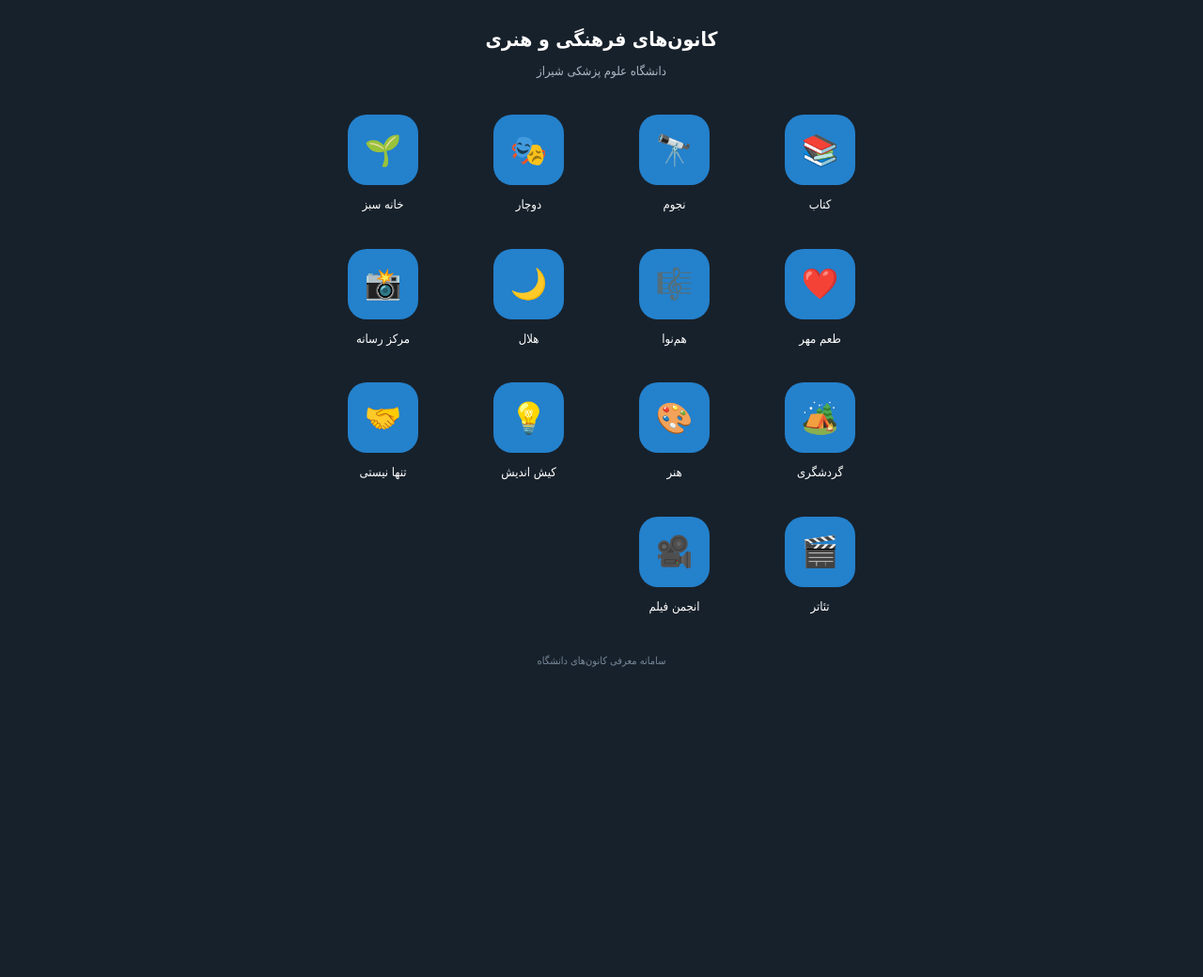
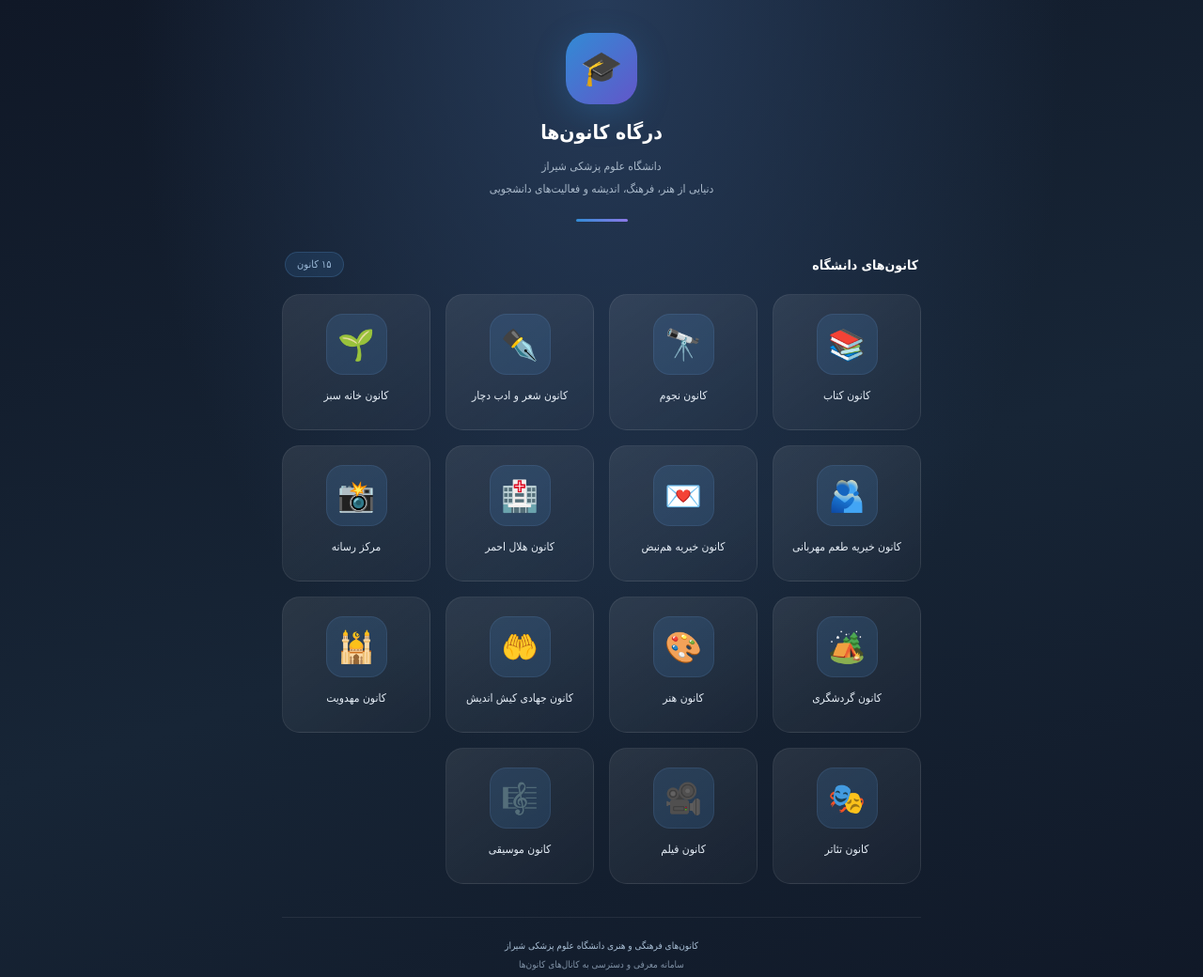
Before and after one commit to ar127001/kanoon_sums-telegram-miniapp, a plain HTML site: page index.html in a window 1280 px wide. Shown: the whole page at 94% size. Before the commit the page ends 800 px from the top, so only its background shows below. Drawn offline with Linux system fonts and the light colour scheme.

Commit message:
Update index.html

```diff
--- a/index.html
+++ b/index.html
@@ -1,4 +1,3 @@
-
 <!DOCTYPE html>
 <html lang="fa" dir="rtl">
 
@@ -6,100 +5,225 @@
     <meta charset="UTF-8">
     <meta name="viewport" content="width=device-width, initial-scale=1.0">
 
-    <title>کانون‌های فرهنگی و هنری دانشگاه علوم پزشکی شیراز</title>
+    <meta name="theme-color" content="#101827">
+
+    <title>کانون‌های دانشگاه علوم پزشکی شیراز</title>
 
     <script src="https://telegram.org/js/telegram-web-app.js"></script>
 
     <style>
         * {
             box-sizing: border-box;
+            margin: 0;
+            padding: 0;
         }
 
         body {
-            margin: 0;
-            padding: 25px 18px 35px;
-            background: #17212b;
+            min-height: 100vh;
+            padding: 35px 18px 30px;
+            background:
+                radial-gradient(ellipse at 50% 0%, #263b59 0%, transparent 55%),
+                linear-gradient(160deg, #101827, #172536 55%, #101827);
             color: #ffffff;
             font-family: Tahoma, sans-serif;
             text-align: center;
         }
 
-        .header {
-            margin-bottom: 35px;
+        .container {
+            max-width: 680px;
+            margin: auto;
         }
 
-        h2 {
+        /* Header */
+
+        .header {
+            margin-bottom: 32px;
+        }
+
+        .header-icon {
+            width: 76px;
+            height: 76px;
+            margin: 0 auto 18px;
+            display: flex;
+            align-items: center;
+            justify-content: center;
+            border-radius: 25px;
+            background: linear-gradient(135deg, #328bd5, #6256c9);
+            box-shadow: 0 10px 35px rgba(50, 139, 213, 0.25);
+            font-size: 36px;
+        }
+
+        h1 {
             font-size: 21px;
-            margin: 5px 0 10px;
+            font-weight: 700;
+            margin-bottom: 12px;
         }
 
         .subtitle {
-            color: #aab7c4;
-            font-size: 13px;
-            line-height: 1.8;
+            color: #a9b9ca;
+            font-size: 12px;
+            line-height: 2;
         }
+
+        .header-line {
+            width: 55px;
+            height: 3px;
+            margin: 20px auto 0;
+            border-radius: 10px;
+            background: linear-gradient(90deg, #328bd5, #8c79e8);
+        }
+
+        /* Section */
+
+        .section-title {
+            display: flex;
+            align-items: center;
+            justify-content: space-between;
+            margin-bottom: 18px;
+            padding: 0 3px;
+        }
+
+        .section-title h2 {
+            font-size: 14px;
+            font-weight: 600;
+        }
+
+        .count {
+            color: #9bb9d8;
+            background: rgba(65, 135, 205, 0.15);
+            border: 1px solid rgba(100, 165, 225, 0.2);
+            border-radius: 20px;
+            padding: 6px 12px;
+            font-size: 11px;
+        }
+
+        /* Grid */
 
         .grid {
             display: grid;
             grid-template-columns: repeat(3, minmax(0, 1fr));
-            gap: 28px 12px;
-            max-width: 600px;
-            margin: 0 auto;
+            gap: 13px;
         }
 
+        /* Cards */
+
         .item {
-            cursor: pointer;
+            min-width: 0;
+            min-height: 132px;
+            padding: 17px 7px 13px;
+            border: 1px solid rgba(255, 255, 255, 0.075);
+            border-radius: 19px;
+            background: linear-gradient(
+                145deg,
+                rgba(255, 255, 255, 0.085),
+                rgba(255, 255, 255, 0.025)
+            );
             color: #ffffff;
             text-decoration: none;
+            display: flex;
+            flex-direction: column;
+            align-items: center;
+            justify-content: flex-start;
+            gap: 11px;
+            cursor: pointer;
+            transition:
+                transform 0.2s ease,
+                background 0.2s ease,
+                border-color 0.2s ease,
+                box-shadow 0.2s ease;
             -webkit-tap-highlight-color: transparent;
-            min-width: 0;
+        }
+
+        .item:hover {
+            transform: translateY(-5px);
+            background: rgba(58, 126, 190, 0.17);
+            border-color: rgba(100, 170, 235, 0.4);
+            box-shadow: 0 10px 25px rgba(0, 0, 0, 0.15);
+        }
+
+        .item:active {
+            transform: scale(0.96);
         }
 
         .icon {
-            width: 65px;
-            height: 65px;
-            margin: 0 auto;
-            border-radius: 20px;
-            background: #2481cc;
+            width: 59px;
+            height: 59px;
+            border-radius: 18px;
             display: flex;
             align-items: center;
             justify-content: center;
             font-size: 29px;
-            transition: transform 0.2s, background 0.2s;
-        }
-
-        .item:active .icon {
-            transform: scale(0.92);
-            background: #1769a8;
+            background: rgba(70, 140, 210, 0.17);
+            border: 1px solid rgba(120, 175, 230, 0.12);
         }
 
         .item p {
-            font-size: 12px;
-            line-height: 1.8;
-            margin: 9px 0 0;
+            font-size: 11px;
+            line-height: 1.9;
+            font-weight: 500;
+            color: #e5edf6;
             overflow-wrap: anywhere;
         }
 
+        /* Footer */
+
         .footer {
-            margin-top: 40px;
-            color: #778899;
-            font-size: 11px;
+            margin-top: 35px;
+            padding-top: 20px;
+            border-top: 1px solid rgba(255, 255, 255, 0.07);
+            color: #7f91a5;
+            font-size: 10px;
+            line-height: 2;
         }
 
-        @media (min-width: 600px) {
+        .footer strong {
+            color: #a9bfd5;
+            font-weight: 500;
+        }
+
+        /* Responsive */
+
+        @media (min-width: 550px) {
             .grid {
-                grid-template-columns: repeat(4, 1fr);
-                gap: 35px 20px;
+                grid-template-columns: repeat(4, minmax(0, 1fr));
+                gap: 16px;
+            }
+
+            .item {
+                min-height: 145px;
+                padding-top: 20px;
             }
 
             .icon {
-                width: 75px;
-                height: 75px;
+                width: 65px;
+                height: 65px;
                 font-size: 32px;
             }
 
             .item p {
-                font-size: 13px;
+                font-size: 12px;
+            }
+        }
+
+        @media (max-width: 340px) {
+            .grid {
+                gap: 9px;
+            }
+
+            .item {
+                min-height: 120px;
+                padding-left: 4px;
+                padding-right: 4px;
+            }
+
+            .icon {
+                width: 53px;
+                height: 53px;
+                font-size: 26px;
+            }
+
+            .item p {
+                font-size: 10px;
             }
         }
 
@@ -108,27 +232,58 @@
 
 <body>
 
-    <header class="header">
+    <div class="container">
 
-        <h2>کانون‌های فرهنگی و هنری</h2>
+        <!-- Header -->
 
-        <div class="subtitle">
-            دانشگاه علوم پزشکی شیراز
-        </div>
+        <header class="header">
 
-    </header>
+            <div class="header-icon">🎓</div>
+
+            <h1>درگاه کانون‌ها</h1>
+
+            <div class="subtitle">
+                دانشگاه علوم پزشکی شیراز
+                <br>
+                دنیایی از هنر، فرهنگ، اندیشه و فعالیت‌های دانشجویی
+            </div>
+
+            <div class="header-line"></div>
+
+        </header>
 
 
-    <main>
+        <!-- Channels Section -->
 
-        <div class="grid" id="channels"></div>
+        <section>
 
-    </main>
+            <div class="section-title">
+
+                <h2>کانون‌های دانشگاه</h2>
+
+                <span class="count">۱۵ کانون</span>
+
+            </div>
 
 
-    <footer class="footer">
-        سامانه معرفی کانون‌های دانشگاه
-    </footer>
+            <div class="grid" id="channels"></div>
+
+        </section>
+
+
+        <!-- Footer -->
+
+        <footer class="footer">
+
+            <strong>کانون‌های فرهنگی و هنری دانشگاه علوم پزشکی شیراز</strong>
+
+            <br>
+
+            سامانه معرفی و دسترسی به کانال‌های کانون‌ها
+
+        </footer>
+
+    </div>
 
 
     <script>
@@ -143,49 +298,49 @@
         }
 
 
-        // University student associations
+        // University cultural and student associations
 
         const channels = [
 
             {
-                name: "کتاب",
+                name: "کانون کتاب",
                 icon: "📚",
                 url: "https://t.me/sumsketab"
             },
 
             {
-                name: "نجوم",
+                name: "کانون نجوم",
                 icon: "🔭",
                 url: "https://t.me/Sums_Astronomy"
             },
 
             {
-                name: "دوچار",
-                icon: "🎭",
+                name: "کانون شعر و ادب دچار",
+                icon: "✒️",
                 url: "https://t.me/dochar_sums"
             },
 
             {
-                name: "خانه سبز",
+                name: "کانون خانه سبز",
                 icon: "🌱",
                 url: "https://t.me/Sums_Green_House"
             },
 
             {
-                name: "طعم مهر",
-                icon: "❤️",
+                name: "کانون خیریه طعم مهربانی",
+                icon: "🫂",
                 url: "https://t.me/taamemehr_sums"
             },
 
             {
-                name: "هم‌نوا",
-                icon: "🎼",
+                name: "کانون خیریه هم‌نبض",
+                icon: "💌",
                 url: "https://t.me/hamn_abzz"
             },
 
             {
-                name: "هلال",
-                icon: "🌙",
+                name: "کانون هلال احمر",
+                icon: "🏥",
                 url: "https://t.me/sumshelal"
             },
 
@@ -196,39 +351,45 @@
             },
 
             {
-                name: "گردشگری",
+                name: "کانون گردشگری",
                 icon: "🏕️",
                 url: "https://t.me/gardeshgari_sums"
             },
 
             {
-                name: "هنر",
+                name: "کانون هنر",
                 icon: "🎨",
                 url: "https://t.me/kanoonhonar_sums"
             },
 
             {
-                name: "کیش اندیش",
-                icon: "💡",
+                name: "کانون جهادی کیش اندیش",
+                icon: "🤲",
                 url: "https://t.me/Kishandish_sums"
             },
 
             {
-                name: "تنها نیستی",
-                icon: "🤝",
+                name: "کانون مهدویت",
+                icon: "🕌",
                 url: "https://t.me/tanha_nisti313"
             },
 
             {
-                name: "تئاتر",
-                icon: "🎬",
+                name: "کانون تئاتر",
+                icon: "🎭",
                 url: "https://t.me/kanoon_theatre"
             },
 
             {
-                name: "انجمن فیلم",
+                name: "کانون فیلم",
                 icon: "🎥",
                 url: "https://t.me/AnjomanFilmCh"
+            },
+
+            {
+                name: "کانون موسیقی",
+                icon: "🎼",
+                url: "https://t.me/music_sums"
             }
 
         ];
@@ -240,14 +401,19 @@
 
         channels.forEach(channel => {
 
-            const item = document.createElement("div");
+            const item = document.createElement("a");
+
             item.className = "item";
+            item.href = channel.url;
+            item.setAttribute("aria-label", channel.name);
 
             const icon = document.createElement("div");
+
             icon.className = "icon";
             icon.textContent = channel.icon;
 
             const name = document.createElement("p");
+
             name.textContent = channel.name;
 
             item.appendChild(icon);
@@ -256,16 +422,14 @@
 
             // Open Telegram channel
 
-            item.addEventListener("click", () => {
+            item.addEventListener("click", function(event) {
 
                 if (tg) {
+                    event.preventDefault();
                     tg.openTelegramLink(channel.url);
-                } else {
-                    window.open(channel.url, "_blank");
                 }
 
             });
-
 
             container.appendChild(item);
 
```
